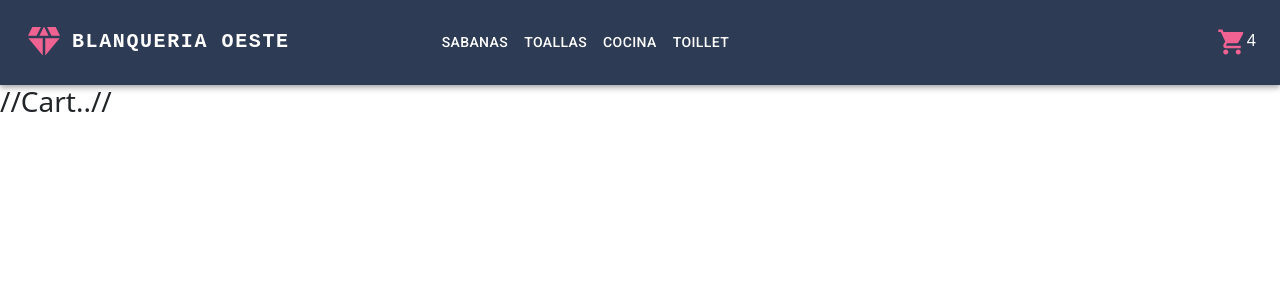
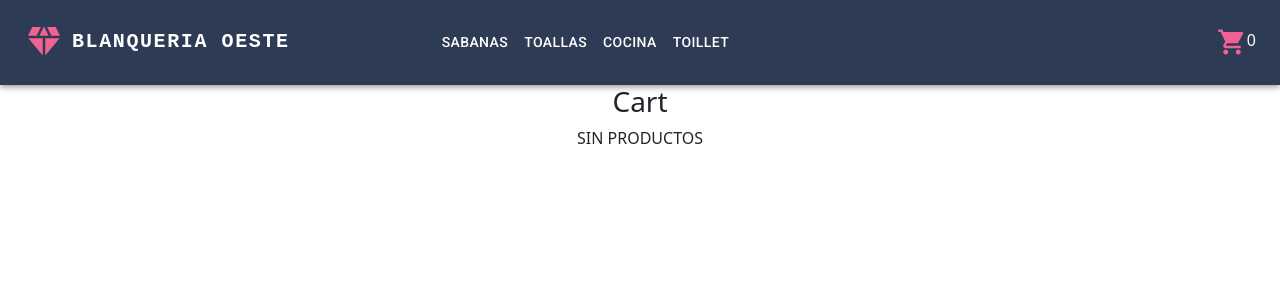
Before and after one commit to laurabe18/React, a React (Create React App) app: page /cart in a window 1280 px wide. Shown: the top 300 px of the page. Built offline with nearby package versions, Linux system fonts and the light colour scheme.

Commit message:
realizando el cartContext

```diff
--- a/src/App.js
+++ b/src/App.js
@@ -3,7 +3,7 @@ import NavBar from './components/NavBar';
 import ItemListContainer from './components/ItemListContainer';
 import ItemDetailContainer from './components/ItemDetailContainer';
 import Cart from "./components/Cart";
-
+import MyProvider from "./components/context/CartContext";
 
 
 
@@ -12,6 +12,7 @@ function App() {
   return (
     <>
      <BrowserRouter>
+        <MyProvider>
          <NavBar/>
           <Routes>
             <Route path='/' element={<ItemListContainer/>}/>
@@ -19,6 +20,7 @@ function App() {
             <Route path='/item/:id' element={<ItemDetailContainer/>}/>
             <Route path='/cart' element ={<Cart/>}/>
           </Routes>
+        </MyProvider>
      </BrowserRouter>
     </>
   );
--- a/src/components/Cart.jsx
+++ b/src/components/Cart.jsx
@@ -1,9 +1,39 @@
-import React from 'react'
+import React, { useContext } from 'react'
+import { CartContext } from './context/CartContext'
 
 function Cart() {
+
+  const {cart, deleteItem, getItemPrice, emptyCart} = useContext(CartContext)
+
   return (
     <>
-    <h3>//Cart..//</h3>
+      <h3 className='text-center'>Cart</h3>
+      {cart.length > 0 ?
+        <>
+          {cart.map((e, index) => (
+            <div key={index} className='text-center'>
+               <img src={`../${e.pictureUrl}`} style ={{width:100}} alt="producto" />
+               <p className='text-center'>ARTICULO: {e.title}</p>
+               <p className='text-center'>TIPO: {e.category}</p>
+               <p className='text-center'>PRECIO: $ {e.price}</p>
+               <p className='text-center'>CANTIDAD: {e.qty}</p>
+               <p className='text-center'>SUBTOTAL: $ {e.price * e.qty}</p>
+               <button className='btn btn-secundary' onClick = {() => deleteItem(e.id)}>CANCELAR PRODUCTO</button>
+            </div>
+          ))}
+          <div className='text-center'>
+            <button className='btn btn-secundary' onClick = {emptyCart}>VACIAR CARRITO</button>
+            <p className='text-center'>PRECIO TOTAL $ {getItemPrice()}</p>
+          </div>
+        </>
+
+       :
+       <>
+         <div className='text-center'>
+           <p>SIN PRODUCTOS</p>
+          </div>
+       </>
+      }
     </>
   )
 }
--- a/src/components/CartWidget.jsx
+++ b/src/components/CartWidget.jsx
@@ -1,11 +1,13 @@
-import React from 'react';
+import React, { useContext } from 'react';
 import ShoppingCartIcon from '@mui/icons-material/ShoppingCart';
+import { CartContext } from './context/CartContext';
 
-export default function CartWidget({items}) {
+export default function CartWidget() {
+  const {getItemQty} = useContext(CartContext)
   return (
     <>
     <ShoppingCartIcon style={{ color: "f06292", fontSize: 30 }}/>
-    {items}
+    {getItemQty() > 0 ? getItemQty() : 0}
     </>
   );
 }
--- a/src/components/ItemCount.jsx
+++ b/src/components/ItemCount.jsx
@@ -2,32 +2,32 @@ import React, { useState } from 'react'
 import '../App.css';
 
 const ItemCount = ({inicial, stock, onAdd}) => {
-    const [count, setCount] = useState(inicial)
+    const [qty, setQty] = useState(inicial)
 
     const add = ()=>{
-        count < stock ? setCount(count + 1)
+        qty < stock ? setQty(qty + 1)
         : alert("No hay mas stock")
     }
 
     const subtract = ()=>{
-        count > inicial ? setCount(count - 1)
+        qty > inicial ? setQty(qty - 1)
         : alert ("No se puede quitar mas productos")
     }
 
-    const updateCart = () => {
+    // const updateCart = () => {
 
-        onAdd (count);
-        setCount(inicial) ;
-    };
+    //     onAdd (qty);
+    //     setQty(inicial) ;
+    // };
 
   return (
     <>
     <div className='d-flex gap-3 justify-content-center mt-3'>
         <button className='btnCount' onClick={add}>+</button>
-        <p className='pCount'>{count}</p>
+        <p className='pCount'>{qty}</p>
         <button className='btnCount' onClick={subtract}>-</button>
     </div>
-        <button className='btnCount' onClick={updateCart}>Agregar al carrito</button>
+        <button className='btnCount' onClick={() =>{onAdd(qty)}}>Agregar al carrito</button>
     </>
   )
 }
--- a/src/components/ItemDetail.jsx
+++ b/src/components/ItemDetail.jsx
@@ -1,6 +1,8 @@
 
 import React, { useState } from 'react'
-import {Link, NavLink} from 'react-router-dom';
+import { useContext } from 'react';
+import {Link } from 'react-router-dom';
+import { CartContext } from './context/CartContext';
 import ItemCount from './ItemCount';
 
 function ItemDetail({detail}) {
@@ -9,10 +11,14 @@ function ItemDetail({detail}) {
 
     const[counter, setCounter] = useState(true)
 
-    const onAdd = (contador) =>{
-      setCounter(false)
-      console.log(contador)
+    const {isInCart, addItem} = useContext(CartContext)
 
+    const onAdd = (qty) =>{
+      setCounter(false);
+      // alert(`Cantidad de productos ${qty}`);
+      //contador envia el num de productos comprados
+       isInCart(detail.id);
+       addItem(detail, qty)
     }
   return (
     <>
@@ -23,7 +29,7 @@ function ItemDetail({detail}) {
          <p className='card-text'>
           DESCRIPCION: {description}
           <br />
-          MONTO: {price}
+          MONTO: $ {price}
           <br />
           STOCK: {stock}
           <br />
--- a/src/components/NavBar.jsx
+++ b/src/components/NavBar.jsx
@@ -133,7 +133,7 @@ const NavBar = () => {
              </Box>
 
              <Box sx={{ flexGrow: 0 }}>
-               <CartWidget items={4} />
+               <CartWidget />
              </Box>
            </Toolbar>
          </Container>
--- /dev/null
+++ b/src/components/context/CartContext.jsx
@@ -0,0 +1,60 @@
+import React, { useState } from 'react';
+import {createContext} from 'react';
+
+export const CartContext = createContext();
+
+const {Provider} = CartContext;
+
+const MyProvider = ({children}) =>{
+    const[cart, setCart] = useState([]);
+
+    //METODO SAME-ITEMDETAIL, se va a encargar de detectar si el producto ya se encuentar en el carrito y accionara o no, devolviendo un booleano.
+    const isInCart =(id)=>{
+       return cart.some(x => x.id === id)
+    }
+
+    //ITEMDETAIL, se encarga de agregar los productos al carrito sin duplicarlos, aumentando la cant en caso de requerirlo.
+    const addItem =(item, qty)=>{
+        const newItem = {
+            ...item,
+            qty
+        }
+        if(isInCart(newItem.id)){
+            //BUSCAMOS UN PRODUCTO POR SU ID EN EL CARRITO
+         const findProduct = cart.find(x => x.id === newItem.id)
+            //SE BUSCA DONDE ESTA ESE PRODUCTO EN EL ARRAY DE OBJETOS, EN QUE POSICION SE ENCUENTRA
+        const productIndex = cart.indexOf(findProduct)
+           //QUEREMOS ACCEDER A SU CANTIDAD POR ESO SE REALIZA UN ARRAY AUX, PORQUE NO PODEMOS MANIPULAR EL ESTADO, PERO SI UNA COPIA
+        const auxArray = [...cart]
+        auxArray[productIndex].qty += qty
+          //  EL ARRAY SE SETEA CON EL NUEVO PRODUCTO
+        setCart(auxArray)
+        }else{
+            setCart([...cart, newItem])
+        }
+    }
+
+    //Vaciar el carrito-CART-BOTON
+    const emptyCart =()=>{
+        setCart([])
+    }
+
+    //Metodo FILTER-CART- se encartga en funcion del ID, de retornar un nuevo array sin el producto seleccionado.
+    const deleteItem =(id)=>{
+        return setCart (cart.filter(x => x.id !== id))
+    }
+
+    //Metodo REDUCE-CARTWIDGE- Retorna el total de unidades que tiene nuestro state cart.
+    const getItemQty =()=>{
+        return cart.reduce((acc, x) => acc += x.qty, 0)
+    }
+
+    //Metodo REDUCE-CART, retorna el precio total del carrito
+    const getItemPrice =()=>{
+        return cart.reduce((acc, x) => acc += x.qty * x.price)
+    }
+
+   return <Provider value = {{cart, isInCart, addItem, emptyCart, deleteItem, getItemQty, getItemPrice}}>{children}</Provider>
+}
+
+export default MyProvider
--- a/src/components/helpers/data.js
+++ b/src/components/helpers/data.js
@@ -4,7 +4,7 @@ const productsMock = [
      category: 'Sabanas',
      title: 'Sabana AFA',
      description: 'Medida: 1 1/2 plaza. 100%Poliester // Sabana: 160X235cm aprox, ajustable: 90X190cm +25cm, 1 funda 50X80cm aprox',
-     price: '$ 2.500' ,
+     price: '2.500' ,
      pictureUrl: 'image/sabanaAfa-min.jpg' ,
      stock: '10 unidades',
     },
@@ -13,7 +13,7 @@ const productsMock = [
     category: 'Sabanas',
     title: 'Sabana Kavanagh Soft Touch',
     description: '2 1/2 plaza. Medidas:150x190cm . Trae 2 Fundas y viene en varios colores a elegir',
-    price: '$ 3.500' ,
+    price: '3.500' ,
     pictureUrl: 'image/kavanaghSoftTouch-min.jpg',
     stock: '8 unidades',
     },
@@ -22,7 +22,7 @@ const productsMock = [
       category: 'Sabanas',
       title: 'Sabana Casa Blanca',
       description: 'Medida: 2 1/2 plaza. Juego de Sábanas de 144 hilos. Incluye 3 piezas. Para los que aman los diseños con corazones en tonos rosas.',
-      price: '$ 3.800' ,
+      price: '3.800' ,
       pictureUrl: 'image/sabanasCasaBlanca-min.jpg' ,
       stock: '5 unidades',
     },
@@ -31,7 +31,7 @@ const productsMock = [
       category: 'Toallas',
       title: 'Toallon Escudo San Lorenzo',
       description: 'Medida: 1,40 x 1,75 cm. Grande, de gran absorcion y secado rapido',
-      price: '$ 2.200',
+      price: '2.200',
       pictureUrl: 'image/toallonEscudo-min.jpeg',
       stock: '30 unidades',
     },
@@ -40,7 +40,7 @@ const productsMock = [
       category: 'Toallas',
       title: 'Toallon y toalla',
       description: 'Medida: TOALLA (65x45cm), TOALLON (130x65cm). Grandes, suaves y de gran poder de absorcion. Vienen en varios colores a elegir.',
-      price: '$ 2.500',
+      price: '2.500',
       pictureUrl: 'image/toallonYtoalla-min.jpg' ,
       stock: '12 unidades',
     },
@@ -49,7 +49,7 @@ const productsMock = [
       category: 'Cocina',
       title: 'Individual',
       description: 'Medida: 0,60 x 0,40cm. Hermoso individual para resaltar tu mesa delicadamente. Disponible en tre colores: plata, dorado y cobre.',
-      price: '$ 500',
+      price: '500',
       pictureUrl: 'image/individuales-min.jpg',
       stock: '50 unidades'
     },
@@ -58,7 +58,7 @@ const productsMock = [
     category: 'Cocina',
     title: 'Paño Absorbente',
     description: 'Medida: 38 x 50cm. Paño Absorbente Estampado, varios diseños para elegir',
-    price: '$ 200',
+    price: '200',
     pictureUrl: 'image/pañoAbsorbenteEstampado-min.jpg',
     stock: '50 unidades'
     },
@@ -67,7 +67,7 @@ const productsMock = [
     category: 'Toillet',
     title: 'Cortina de Baño de Teflon',
     description: 'Medidas:0,80 x 1,80 cm. Estampada Programada, varios motivos para elegir',
-    price: '$ 750' ,
+    price: '750' ,
     pictureUrl: 'image/cortinaBañoTeflon-min.jpg',
     stock: '8 unidades',
     },
@@ -76,7 +76,7 @@ const productsMock = [
     category: 'Toillet',
     title: 'Cortina de Baño Vinilica',
     description: 'Medidas:0,80 x 1,80 cm . Tenemos varios modelos para que elijas',
-    price: '$ 600' ,
+    price: '600' ,
     pictureUrl: 'image/cortinaBañoVinilica-min.jpg',
     stock: '12 unidades',
     },
@@ -85,7 +85,7 @@ const productsMock = [
     category: 'Toillet',
     title: 'Protector cortina de Baño',
     description: 'Protector Cortina de Baño 100 micrones, reforzada, con anillas metalicas para un mejor agarre',
-    price: '$ 300' ,
+    price: '300' ,
     pictureUrl: 'image/protectorCortinaBaño-min.jpg',
     stock: 'Sin Stock',
     },
```
Lines whose indentation alone changed are shown as unchanged.
